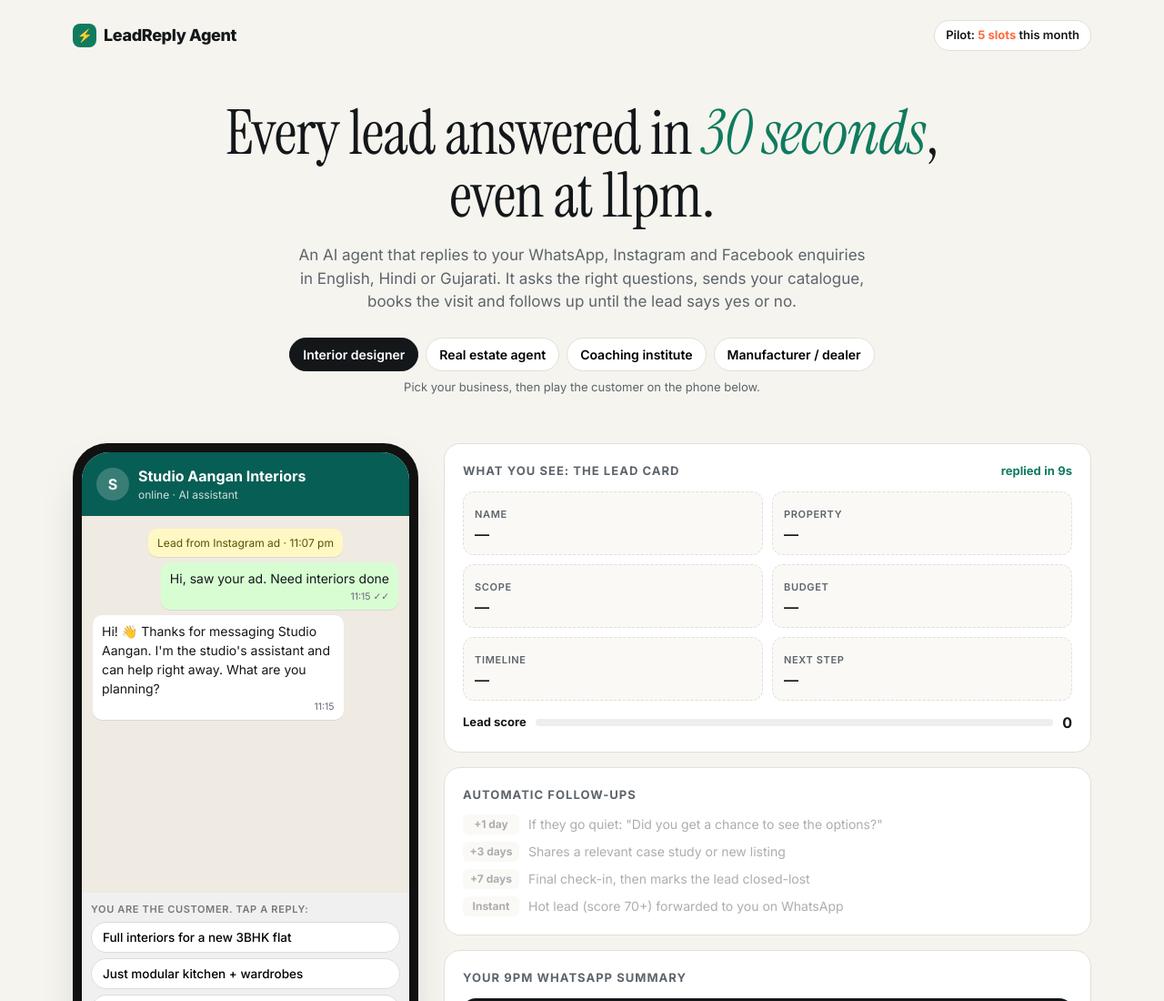
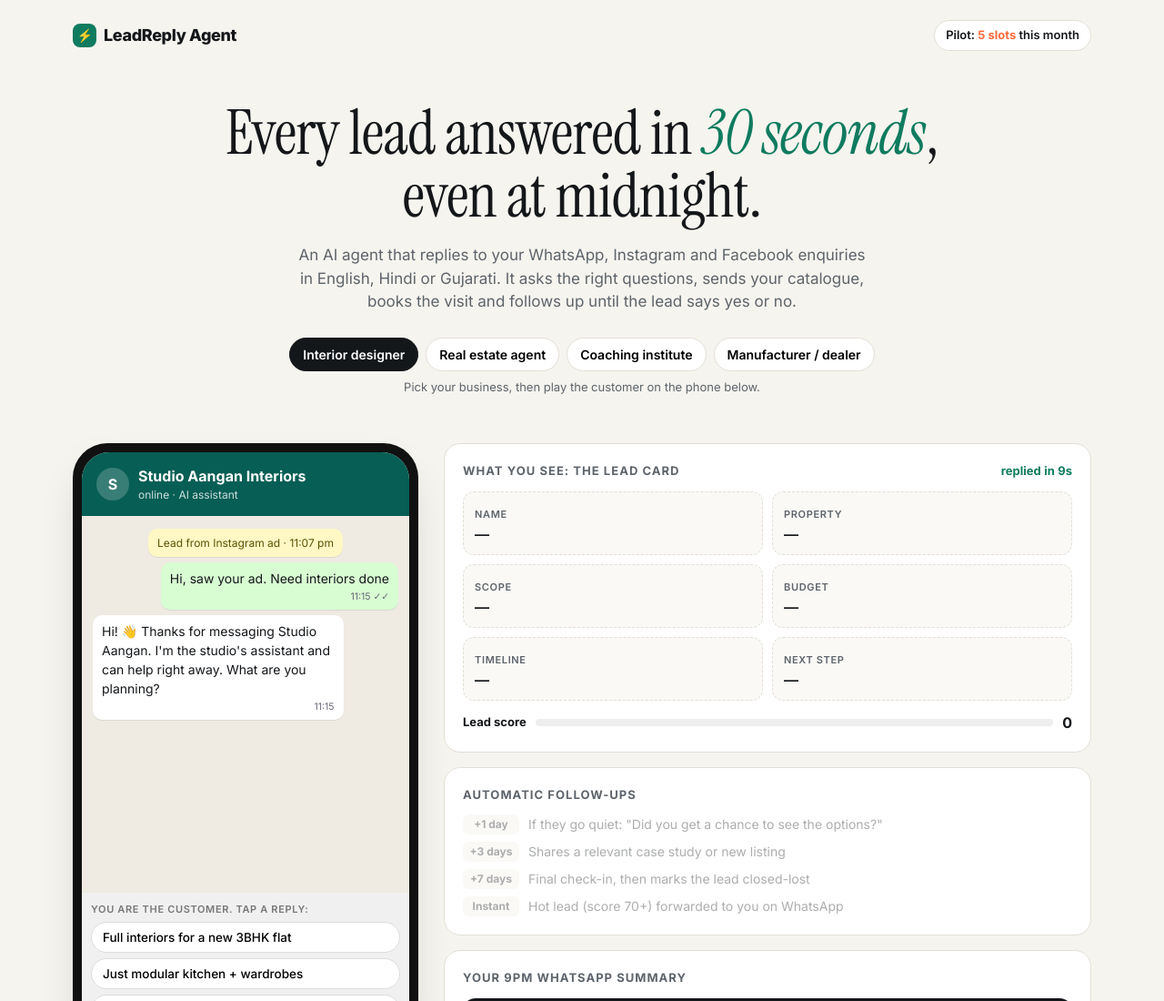
Before and after one commit to marguptl/leadreply-demo, a plain HTML site: page index.html in a window 1280 px wide. Shown: the top 1100 px of the page at 91% size. Drawn offline with Linux system fonts and the light colour scheme.

Commit message:
Headline: avoid 11pm glyph ambiguity in serif font
Co-Authored-By: Claude Opus 5.5 <noreply@anthropic.com>
Claude-Session: https://claude.ai/code/session_01MvBNwZsGReewXSF5tqTpbj

```diff
--- a/index.html
+++ b/index.html
@@ -102,7 +102,7 @@ footer{padding:20px 0 50px;color:var(--muted);font-size:13px;text-align:center}
   </header>
 
   <section class="hero">
-    <h1>Every lead answered in <em>30 seconds</em>,<br>even at 11pm.</h1>
+    <h1>Every lead answered in <em>30 seconds</em>,<br>even at midnight.</h1>
     <p>An AI agent that replies to your WhatsApp, Instagram and Facebook enquiries in English, Hindi or Gujarati. It asks the right questions, sends your catalogue, books the visit and follows up until the lead says yes or no.</p>
     <div class="chips" id="chips"></div>
     <div class="hint">Pick your business, then play the customer on the phone below.</div>
```
